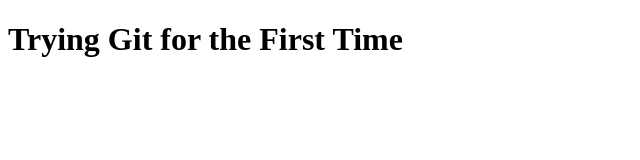
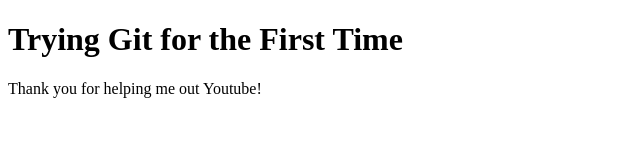
Before and after one commit to cdromiell/HTML-Project-101, a plain HTML site: page HTML Project 101/index.html in a window 1280 px wide. Shown: the whole page, without its empty margins (0-640 px from the left). Drawn offline with Linux system fonts and the light colour scheme.

Commit message:
Updated index.html

```diff
--- a/HTML Project 101/index.html
+++ b/HTML Project 101/index.html
@@ -4,5 +4,8 @@
         <title>My First Git</title>
         <h1>Trying Git for the First Time</h1>
     </head>
+    <body>
+        <p>Thank you for helping me out Youtube!</p>
+    </body>
 
 </html>
```
